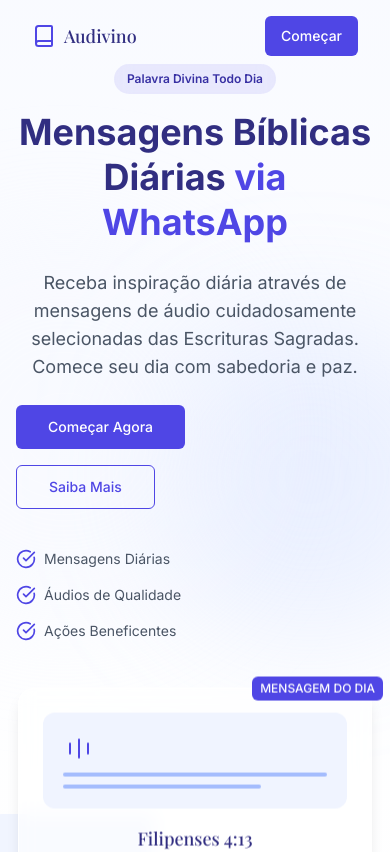
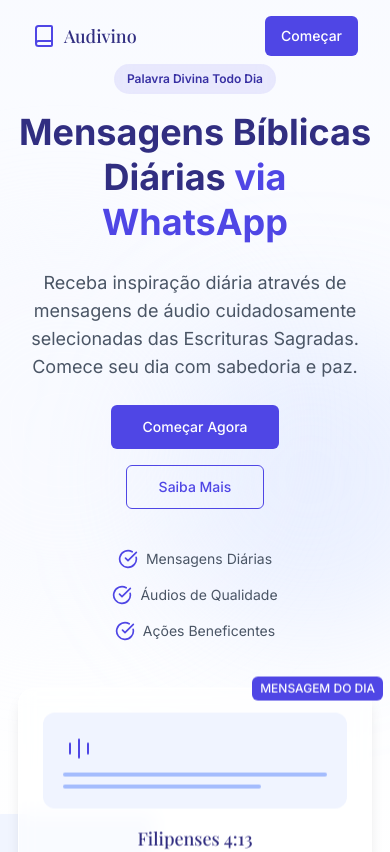
Before and after one commit to dandantas/Audivino, a Next.js app: page / in a window 390 px wide. Shown: the top 852 px of the page. Built offline with nearby package versions, Linux system fonts and the light colour scheme.

Commit message:
feat: Add mobile resposiveness to hero section

```diff
--- a/components/Hero.tsx
+++ b/components/Hero.tsx
@@ -32,7 +32,7 @@ const Hero = ({ onGetStartedClick }: HeroProps) => {
               Receba inspiração diária através de mensagens de áudio cuidadosamente selecionadas das Escrituras Sagradas. Comece seu dia com sabedoria e paz.
             </p>
 
-            <div className="mt-6 flex flex-col sm:flex-row items-start sm:items-center gap-4 animate-fade-in animate-delay-600">
+            <div className="mt-6 flex flex-col sm:flex-row items-center sm:items-center gap-4 animate-fade-in animate-delay-600">
               <Button onClick={onGetStartedClick} size="lg" className="bg-divine-500 hover:bg-divine-600 text-white">
                 Começar Agora
               </Button>
@@ -41,7 +41,7 @@ const Hero = ({ onGetStartedClick }: HeroProps) => {
               </Button>
             </div>
 
-            <div className="mt-10 grid grid-cols-1 md:grid-cols-3 gap-4 animate-fade-in animate-delay-900">
+            <div className="mt-10 grid grid-cols-1 md:grid-cols-3 gap-4 animate-fade-in animate-delay-900 md:justify-items-start md:items-start justify-items-center items-center">
               <div className="flex items-center gap-2">
                 <CheckCircle className="h-5 w-5 text-divine-500" />
                 <span className="text-sm text-gray-600">Mensagens Diárias</span>
```
